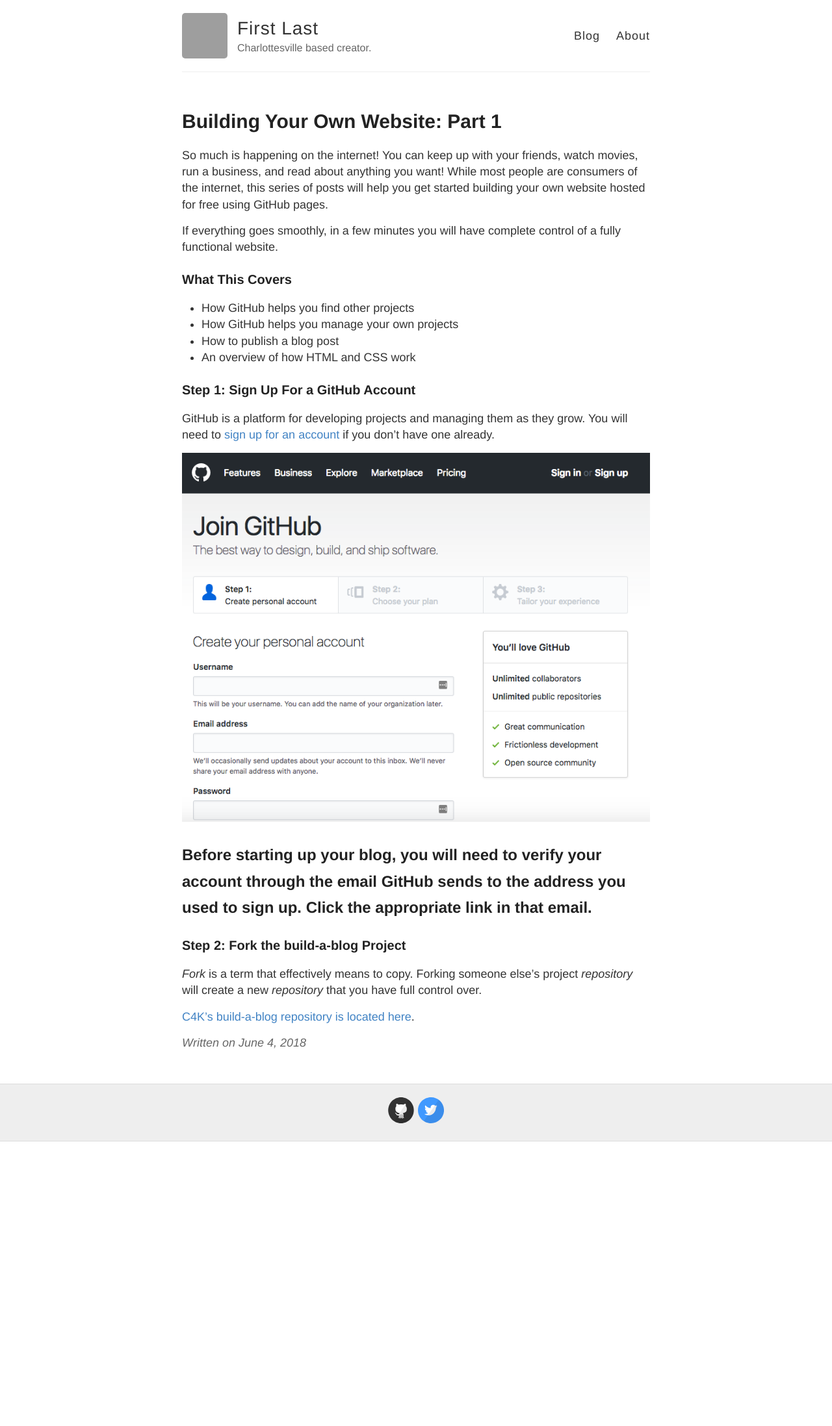
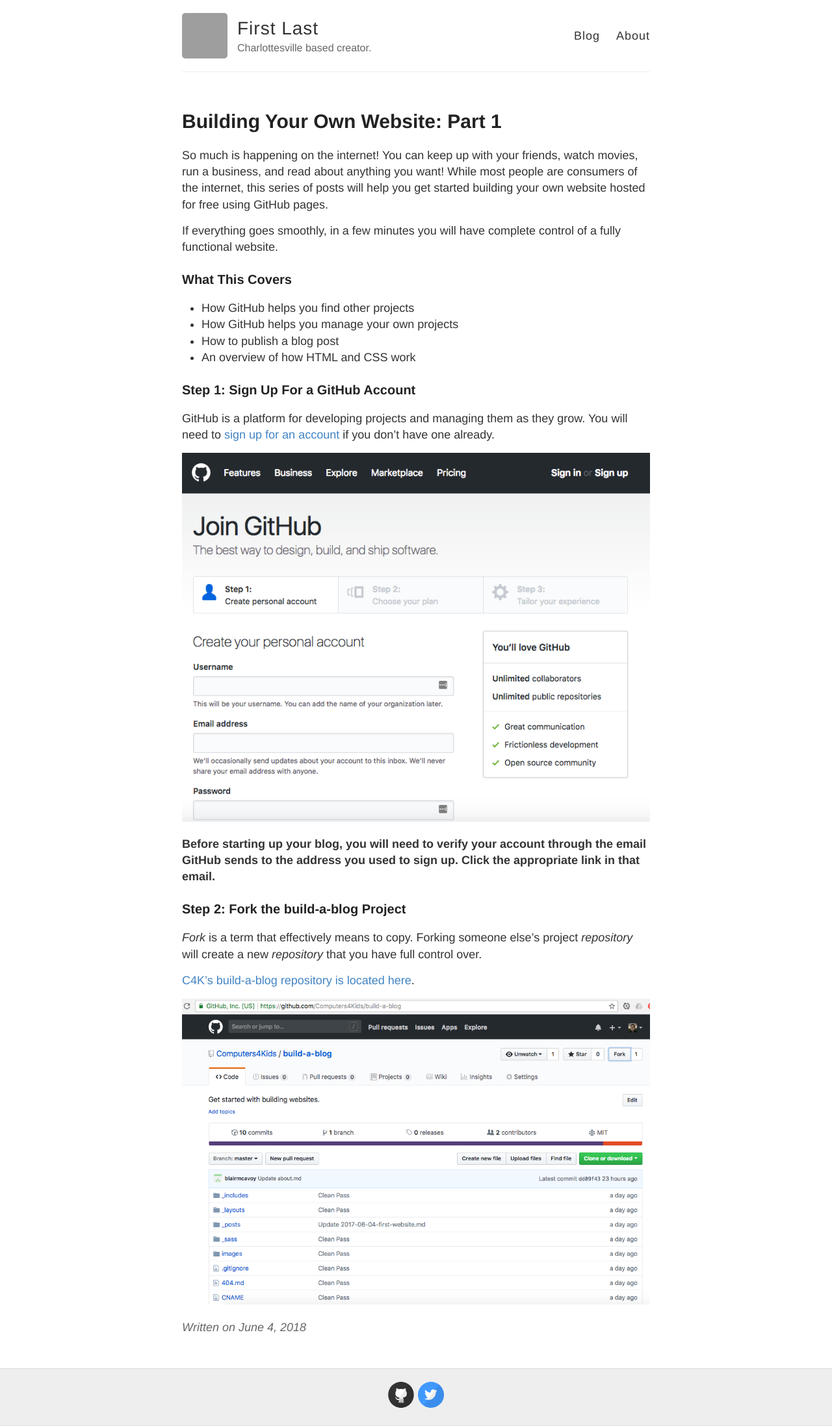
Before and after one commit to Computers4Kids/build-a-blog, a Jekyll site: the page built from _posts/2018-06-04-first-website.md, in a window 1280 px wide. Shown: the whole page at 65% size. Built offline with Jekyll 4.4.1, drawn with Linux system fonts in a browser that asks for light colours; before the commit the page ends 1757 px from its top, so only the background shows below that; grey boxes are pictures that could not be loaded.

Commit message:
Update 2018-06-04-first-website.md

```diff
--- a/_posts/2018-06-04-first-website.md
+++ b/_posts/2018-06-04-first-website.md
@@ -20,10 +20,12 @@ GitHub is a platform for developing projects and managing them as they grow. You
 
 ![GitHub Sign Up Screenshot]({{site.baseurl}}/images/2018-06-04-github-signin.png "GitHub Sign Up Screenshot")
 
-## Before starting up your blog, you will need to verify your account through the email GitHub sends to the address you used to sign up. Click the appropriate link in that email.
+**Before starting up your blog, you will need to verify your account through the email GitHub sends to the address you used to sign up. Click the appropriate link in that email.**
 
 ### Step 2: Fork the build-a-blog Project
 
 *Fork* is a term that effectively means to copy. Forking someone else's project *repository* will create a new *repository* that you have full control over.
 
 [C4K's build-a-blog repository is located here](https://github.com/Computers4Kids/build-a-blog).
+
+![Forking Screenshot]({{site.baseurl}}/images/2018-06-15-fork-screenshot.png "GitHub Fork Screenshot")
```
